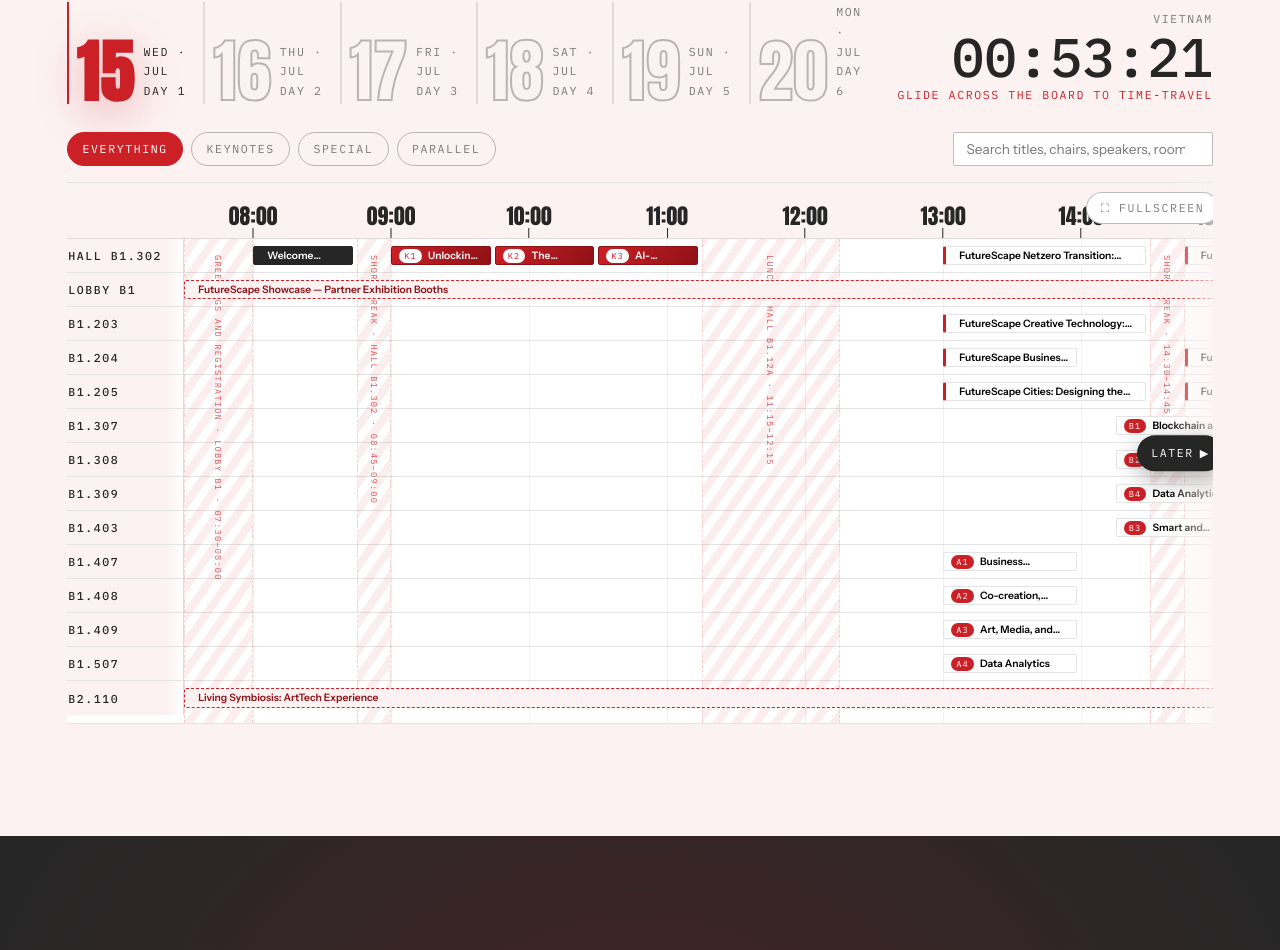
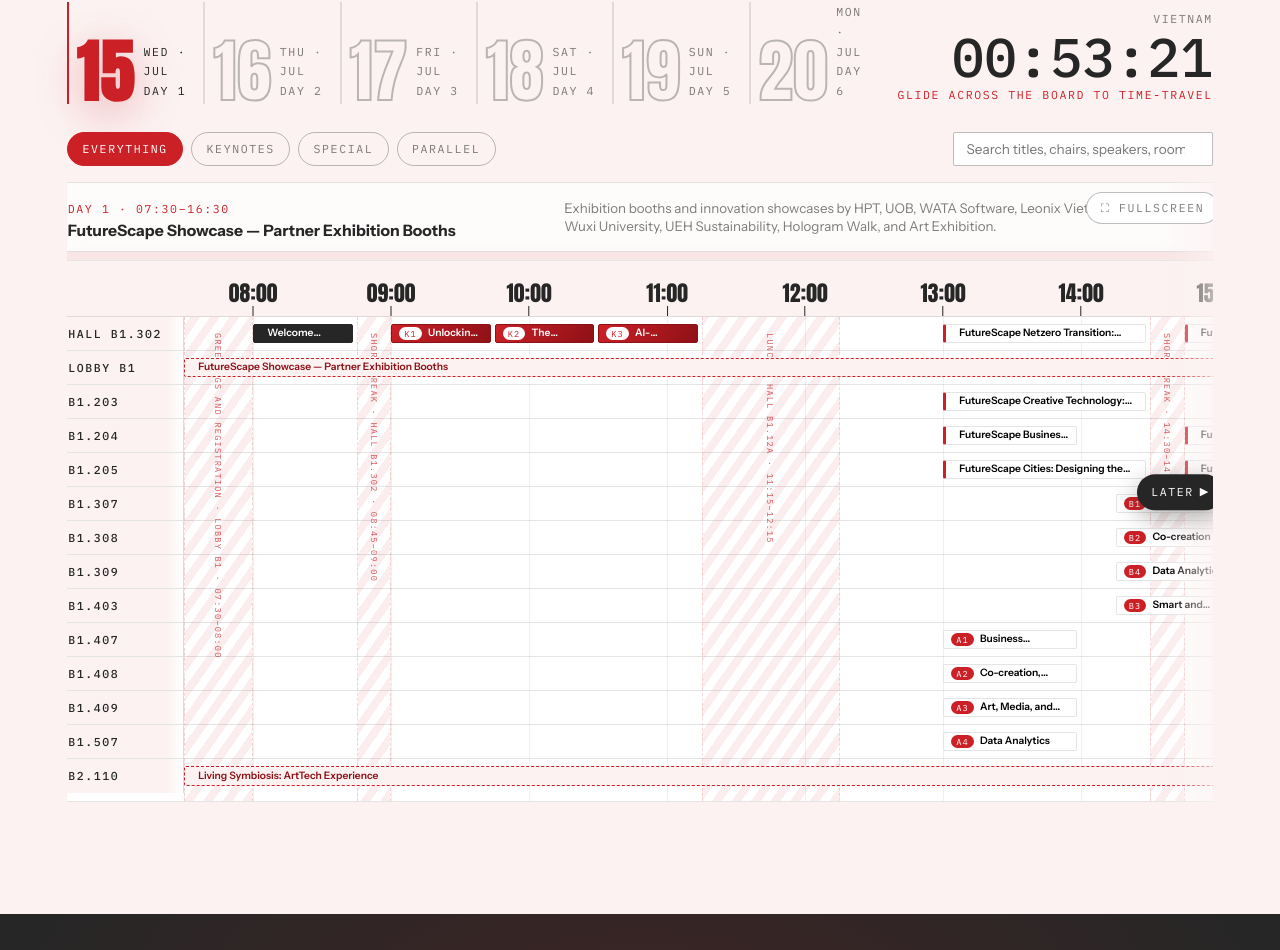
Before and after one commit to anlpt/rtd2026-agenda, a React (Vite) app: page / in a window 1280 px wide. Shown: the part 1136-2086 px from the top of the page. Built offline with nearby package versions, Linux system fonts and the light colour scheme; no server answers; the database is empty.

Commit message:
fix: move agenda details to summary strip

```diff
--- a/src/components/agenda/ScheduleBoard.tsx
+++ b/src/components/agenda/ScheduleBoard.tsx
@@ -54,6 +54,7 @@
   const [rowH, setRowH] = useState(76);
   const [isFullscreen, setIsFullscreen] = useState(false);
   const [overflow, setOverflow] = useState({ left: false, right: false });
+  const [hoveredSession, setHoveredSession] = useState<Session | null>(null);
 
   const { start, end } = useMemo(() => boardRange(sessions), [sessions]);
   const duration = end - start;
@@ -106,7 +107,7 @@
     const compute = () => {
       const fs = document.fullscreenElement === shellRef.current;
       setIsFullscreen(fs);
-      const chrome = fs ? 150 : 340; // ruler + surrounding UI
+      const chrome = fs ? 230 : 400; // ruler + surrounding UI + event detail strip
       const available = window.innerHeight - chrome;
       setRowH(Math.max(34, Math.min(104, Math.floor(available / Math.max(rooms.length, 1)))));
     };
@@ -163,11 +164,29 @@
   const isHot = (s: Session) =>
     scrubMin !== null && toMinutes(s.start_time) <= scrubMin && scrubMin < toMinutes(s.end_time);
 
+  const spotlightSession = useMemo(() => {
+    if (scrubMin !== null) {
+      const hot = blocks.find((s) => toMinutes(s.start_time) <= scrubMin && scrubMin < toMinutes(s.end_time));
+      if (hot) return hot;
+    }
+    if (hoveredSession && blocks.some((s) => s.id === hoveredSession.id)) return hoveredSession;
+    return blocks.find((s) => live.liveIds.has(s.id)) ?? blocks.find((s) => live.nextIds.has(s.id)) ?? blocks[0] ?? null;
+  }, [blocks, hoveredSession, live.liveIds, live.nextIds, scrubMin]);
+
   return (
     <div className={`board-shell${isFullscreen ? ' is-fullscreen' : ''}`} ref={shellRef}>
       <button type="button" className="board-fs-btn mono" onClick={toggleFullscreen}>
         {isFullscreen ? '✕ Exit fullscreen' : '⛶ Fullscreen'}
       </button>
+      {spotlightSession && (
+        <div className="board-spotlight">
+          <div>
+            <span className="mono spotlight-kicker">{day.label} · {spotlightSession.start_time}–{spotlightSession.end_time}</span>
+            <strong>{spotlightSession.code ? `${spotlightSession.code} · ` : ''}{spotlightSession.title}</strong>
+          </div>
+          <p>{blockDetail(spotlightSession) ?? spotlightSession.room ?? day.title}</p>
+        </div>
+      )}
       <div
         className={`board${scrubMin !== null ? ' is-scrubbing' : ''}${
           rowH < 50 ? ' board-compact' : rowH < 74 ? ' board-cozy' : ''
@@ -228,7 +247,6 @@
                       const w = minToX(toMinutes(s.end_time)) - x;
                       const liveNow = live.liveIds.has(s.id);
                       const next = live.nextIds.has(s.id);
-                      const detail = blockDetail(s);
                       const classes = [
                         'block',
                         `block-${s.type}`,
@@ -246,6 +264,8 @@
                           className={classes}
                           style={{ left: x, width: Math.max(w - 4, 40) }}
                           onClick={() => onOpen(s)}
+                          onPointerEnter={() => setHoveredSession(s)}
+                          onFocus={() => setHoveredSession(s)}
                           aria-label={`${s.code ?? ''} ${s.title}, ${s.start_time} to ${s.end_time}, ${s.room ?? 'room to be announced'}`}
                         >
                           <span className="block-head">
@@ -258,7 +278,6 @@
                             {!liveNow && next && <span className="mono block-next">NEXT</span>}
                           </span>
                           <span className="block-title">{s.title}</span>
-                          {detail && <span className="block-detail">{detail}</span>}
                           <span className="mono block-time">
                             {s.start_time}–{s.end_time}
                           </span>
--- a/src/components/agenda/board.css
+++ b/src/components/agenda/board.css
@@ -6,6 +6,44 @@
   position: relative;
   width: calc(100vw - 2 * var(--rail));
   margin-inline: calc(50% - 50vw + var(--rail));
+}
+
+.board-spotlight {
+  min-height: 62px;
+  margin-bottom: var(--space-2);
+  display: grid;
+  grid-template-columns: minmax(220px, 0.85fr) minmax(280px, 1.15fr);
+  gap: var(--space-3);
+  align-items: center;
+  padding: 0.65rem 0.85rem;
+  background: rgba(255, 255, 255, 0.68);
+  border: 1px solid var(--ink-12);
+  border-left: 3px solid var(--red);
+  box-shadow: 0 8px 24px rgba(204, 32, 39, 0.07);
+}
+
+.board-spotlight strong {
+  display: block;
+  margin-top: 2px;
+  font-size: clamp(0.86rem, 0.78rem + 0.25vw, 1.05rem);
+  line-height: 1.2;
+  color: var(--ink);
+}
+
+.spotlight-kicker {
+  color: var(--red);
+  font-size: 0.6rem;
+}
+
+.board-spotlight p {
+  margin: 0;
+  color: var(--ink-60);
+  font-size: clamp(0.74rem, 0.69rem + 0.18vw, 0.9rem);
+  line-height: 1.35;
+  display: -webkit-box;
+  -webkit-line-clamp: 2;
+  -webkit-box-orient: vertical;
+  overflow: hidden;
 }
 
 .board-fade {
@@ -257,16 +295,6 @@
   overflow: hidden;
 }
 
-.block-detail {
-  color: var(--ink-60);
-  font-size: 0.64rem;
-  line-height: 1.25;
-  display: -webkit-box;
-  -webkit-line-clamp: 1;
-  -webkit-box-orient: vertical;
-  overflow: hidden;
-}
-
 .block-time {
   color: var(--ink-60);
   font-size: 0.58rem;
@@ -285,11 +313,6 @@
 }
 
 .block-keynote .block-time {
-  color: var(--white-70);
-}
-
-.block-keynote .block-detail,
-.block-ceremony .block-detail {
   color: var(--white-70);
 }
 
@@ -328,10 +351,6 @@
   line-height: 1.1;
 }
 
-.board-cozy .block-detail {
-  display: none;
-}
-
 .board-cozy .block-time {
   display: none;
 }
@@ -346,10 +365,6 @@
 }
 
 .board-compact .block-time {
-  display: none;
-}
-
-.board-compact .block-detail {
   display: none;
 }
 
@@ -404,18 +419,8 @@
   -webkit-line-clamp: 2;
 }
 
-.board-shell.is-fullscreen .block-detail {
-  display: -webkit-box;
-  font-size: 0.64rem;
-  -webkit-line-clamp: 2;
-}
-
 .board-shell.is-fullscreen .block-time {
   display: block;
-}
-
-.board-shell.is-fullscreen .board-compact .block-detail {
-  display: none;
 }
 
 .block-live,
@@ -463,8 +468,8 @@
 
 /* scrub interaction: light the sessions under the cursor, hush the rest */
 .board.is-scrubbing .block:not(.is-hot) {
-  opacity: 0.32;
-  filter: saturate(0.4);
+  opacity: 0.72;
+  filter: saturate(0.85);
 }
 
 .block.is-hot {
@@ -561,6 +566,14 @@
 }
 
 @media (max-width: 720px) {
+  .board-spotlight {
+    grid-template-columns: 1fr;
+    min-height: 0;
+    gap: 0.35rem;
+  }
+  .board-spotlight p {
+    -webkit-line-clamp: 1;
+  }
   .board {
     cursor: default;
   }
```
